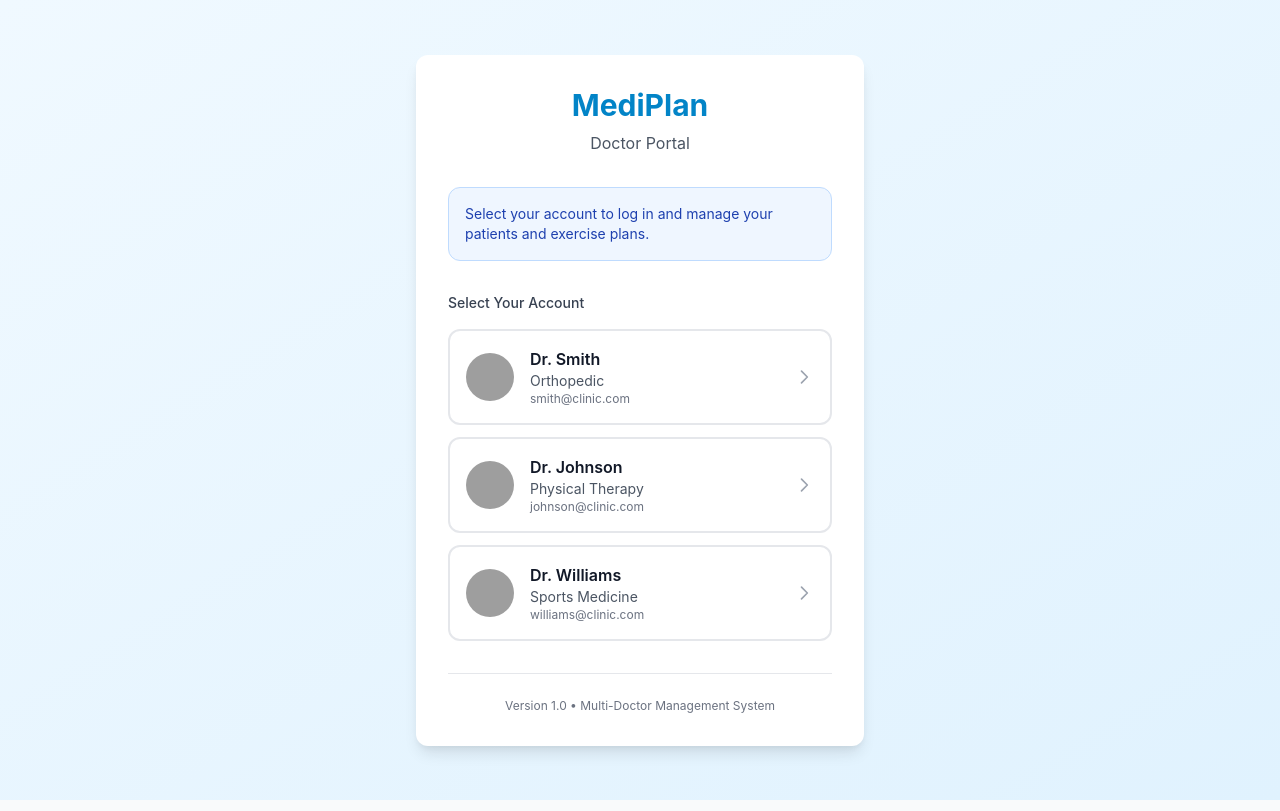
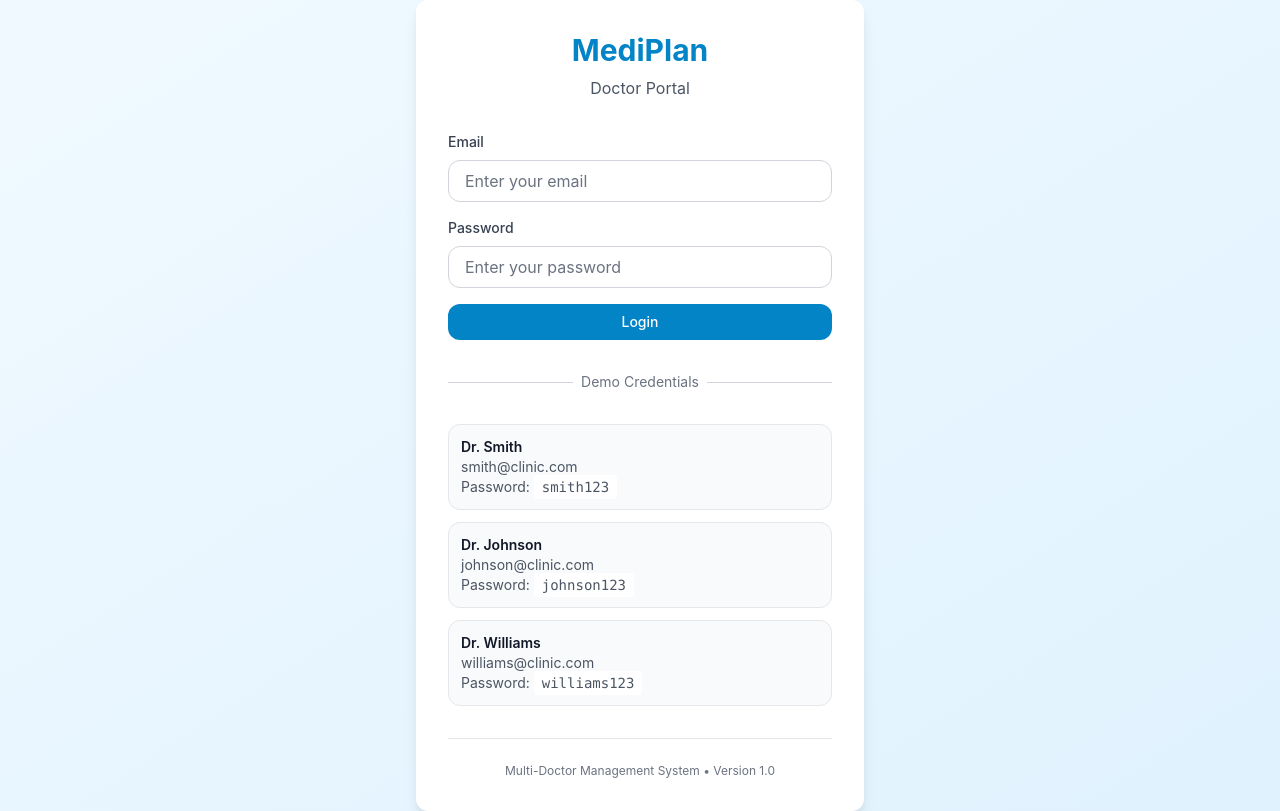
Before and after one commit to jnmonsanto/mediplan-frontend-doctor, a Vue app: page /login in a window 1280 px wide. Built offline with nearby package versions, Linux system fonts and the light colour scheme; no server answers; grey boxes are pictures that could not be loaded; the HTML template or start-up script is replaced by a standard one.

Commit message:
Update login page with email/password form and demo credentials
cgen-1f20361788c440089cac5abf64a105bb

```diff
--- a/src/pages/LoginPage.vue
+++ b/src/pages/LoginPage.vue
@@ -9,42 +9,70 @@
           <p class="mt-2 text-neutral-600">Doctor Portal</p>
         </div>
 
-        <!-- Instructions -->
-        <div class="mb-8 p-4 rounded-lg bg-blue-50 border border-blue-200">
-          <p class="text-sm text-blue-800">
-            Select your account to log in and manage your patients and exercise plans.
-          </p>
+        <!-- Login Form -->
+        <form @submit.prevent="handleLogin" class="space-y-4 mb-8">
+          <div>
+            <label class="block text-sm font-medium text-neutral-700 mb-2">Email</label>
+            <input
+              v-model="email"
+              type="email"
+              required
+              class="w-full rounded-lg border border-neutral-300 px-4 py-2 text-neutral-900 placeholder:text-neutral-500 focus:border-primary-500 focus:ring-2 focus:ring-primary-200 outline-none transition"
+              placeholder="Enter your email"
+            />
+          </div>
+
+          <div>
+            <label class="block text-sm font-medium text-neutral-700 mb-2">Password</label>
+            <input
+              v-model="password"
+              type="password"
+              required
+              class="w-full rounded-lg border border-neutral-300 px-4 py-2 text-neutral-900 placeholder:text-neutral-500 focus:border-primary-500 focus:ring-2 focus:ring-primary-200 outline-none transition"
+              placeholder="Enter your password"
+            />
+          </div>
+
+          <div v-if="error" class="p-3 rounded-lg bg-red-50 border border-red-200">
+            <p class="text-sm text-red-700">{{ error }}</p>
+          </div>
+
+          <button
+            type="submit"
+            :disabled="isLoading"
+            class="w-full rounded-lg bg-primary-600 px-4 py-2 text-sm font-medium text-white transition-colors hover:bg-primary-700 disabled:opacity-50 disabled:cursor-not-allowed"
+          >
+            {{ isLoading ? 'Logging in...' : 'Login' }}
+          </button>
+        </form>
+
+        <!-- Divider -->
+        <div class="relative mb-8">
+          <div class="absolute inset-0 flex items-center">
+            <div class="w-full border-t border-neutral-300"></div>
+          </div>
+          <div class="relative flex justify-center text-sm">
+            <span class="bg-white px-2 text-neutral-500">Demo Credentials</span>
+          </div>
         </div>
 
-        <!-- Doctor Selection -->
+        <!-- Demo Credentials List -->
         <div class="space-y-3">
-          <p class="text-sm font-medium text-neutral-700 mb-4">Select Your Account</p>
-          <button
-            v-for="doctor in doctors"
-            :key="doctor.id"
-            @click="selectDoctor(doctor)"
-            class="w-full flex items-center gap-4 p-4 rounded-lg border-2 border-neutral-200 bg-white transition-all hover:border-primary-500 hover:bg-primary-50"
+          <div
+            v-for="(cred, idx) in demoCredentials"
+            :key="idx"
+            class="p-3 rounded-lg bg-neutral-50 border border-neutral-200 text-sm"
           >
-            <img
-              :src="doctor.photo"
-              :alt="doctor.name"
-              class="h-12 w-12 rounded-full object-cover"
-            />
-            <div class="text-left flex-1">
-              <h3 class="font-semibold text-neutral-900">{{ doctor.name }}</h3>
-              <p class="text-sm text-neutral-600">{{ doctor.specialization }}</p>
-              <p class="text-xs text-neutral-500">{{ doctor.email }}</p>
-            </div>
-            <svg class="h-5 w-5 text-neutral-400" fill="none" stroke="currentColor" viewBox="0 0 24 24">
-              <path stroke-linecap="round" stroke-linejoin="round" stroke-width="2" d="M9 5l7 7-7 7" />
-            </svg>
-          </button>
+            <p class="font-semibold text-neutral-900">{{ cred.name }}</p>
+            <p class="text-neutral-600">{{ cred.email }}</p>
+            <p class="text-neutral-600">Password: <code class="font-mono bg-white px-2 py-1 rounded">{{ cred.password }}</code></p>
+          </div>
         </div>
 
         <!-- Footer -->
         <div class="mt-8 pt-6 border-t border-neutral-200">
           <p class="text-xs text-neutral-500 text-center">
-            Version 1.0 • Multi-Doctor Management System
+            Multi-Doctor Management System • Version 1.0
           </p>
         </div>
       </div>
@@ -60,9 +88,20 @@ import { initializeData } from '../composables/useAppData'
 import { mockDoctors } from '../api/mockData'
 
 const router = useRouter()
-const { login } = useAuth()
+const { loginWithCredentials } = useAuth()
 
-const doctors = ref(mockDoctors)
+const email = ref('')
+const password = ref('')
+const error = ref('')
+const isLoading = ref(false)
+
+const demoCredentials = ref(
+  mockDoctors.map((d) => ({
+    name: d.name,
+    email: d.email,
+    password: d.password,
+  })),
+)
 
 onMounted(() => {
   // If already logged in, redirect to dashboard
@@ -72,9 +111,23 @@ onMounted(() => {
   }
 })
 
-const selectDoctor = async (doctor) => {
-  login(doctor)
-  await initializeData()
-  router.push('/')
+const handleLogin = async () => {
+  error.value = ''
+  isLoading.value = true
+
+  try {
+    const doctor = loginWithCredentials(email.value, password.value)
+    if (doctor) {
+      await initializeData()
+      router.push('/')
+    } else {
+      error.value = 'Invalid email or password'
+    }
+  } catch (e) {
+    error.value = 'Login failed. Please try again.'
+    console.error(e)
+  } finally {
+    isLoading.value = false
+  }
 }
 </script>
```
